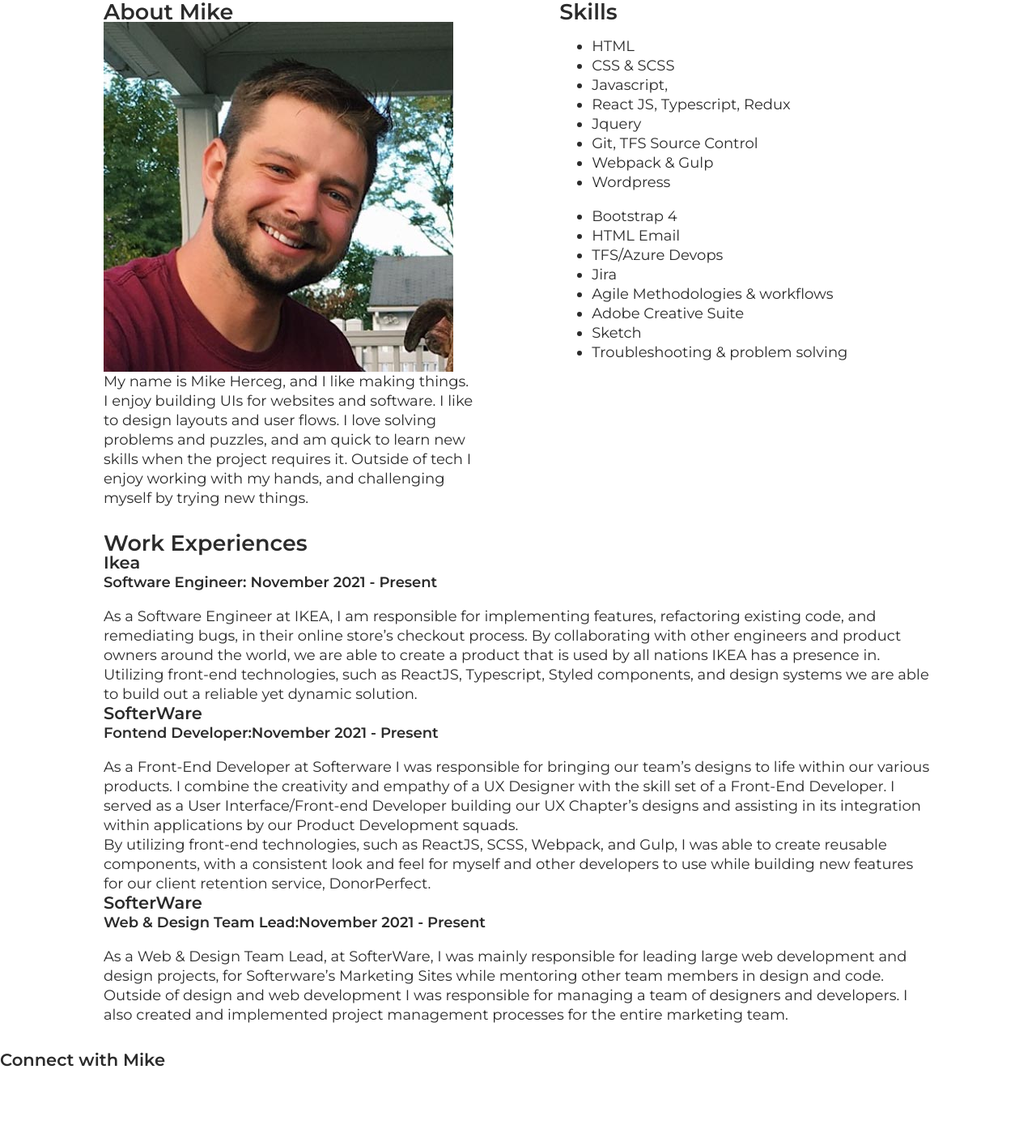
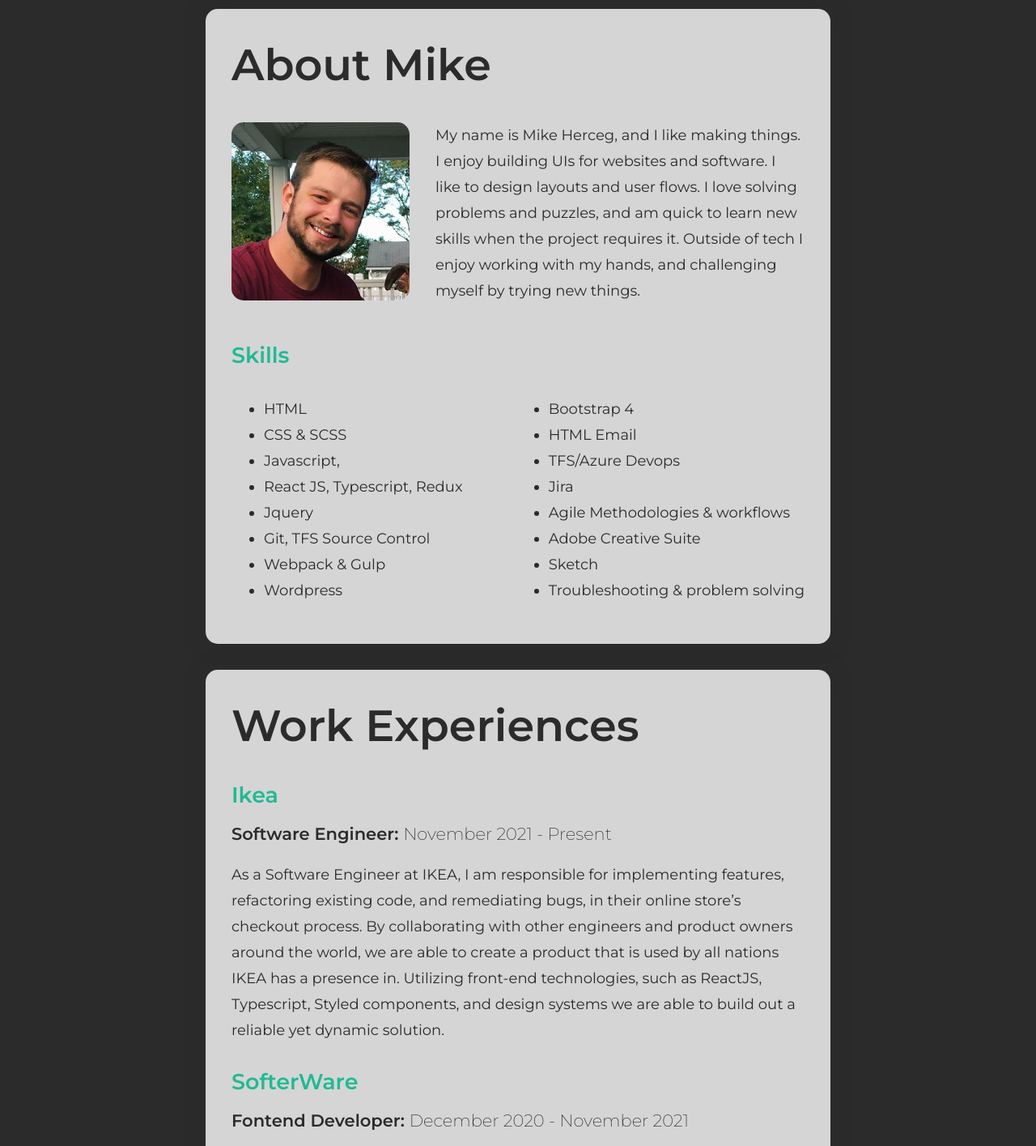
Before and after one commit to mikeHerceg/mikeHerceg.github.io, a plain HTML site: page index.html in a window 1280 px wide. Shown: the part 116-1531 px from the top of the page at 81% size. Before the commit the page ends 1462 px from the top, so only its background shows below. Drawn offline with Linux system fonts and the light colour scheme.

Commit message:
adding content. styling

```diff
--- a/index.html
+++ b/index.html
@@ -4,14 +4,14 @@
     <meta charset="UTF-8">
     <meta name="viewport" content="width=device-width, initial-scale=1.0">
     <meta http-equiv="X-UA-Compatible" content="ie=edge">
-    <title>HTML 5 Boilerplate</title>
-    <link rel="stylesheet" href="./styles/reset.css">
-    <link rel="stylesheet" href="./styles/variables.css">
-    <link rel="stylesheet" href="./styles/index.css">
+    <title>Mike Herceg: a developer</title>
     <link rel="stylesheet" href="https://cdnjs.cloudflare.com/ajax/libs/font-awesome/6.0.0-beta3/css/all.min.css">
     <link rel="preconnect" href="https://fonts.googleapis.com">
     <link rel="preconnect" href="https://fonts.gstatic.com" crossorigin>
     <link href="https://fonts.googleapis.com/css2?family=Montserrat:ital,wght@0,200;0,400;0,600;1,200;1,400;1,600&display=swap" rel="stylesheet">
+    <link rel="stylesheet" href="./styles/reset.css">
+    <link rel="stylesheet" href="./styles/variables.css">
+    <link rel="stylesheet" href="./styles/index.css">
     <script defer type="" src="./scripts/index.js"></script>
   </head>
   <body>
@@ -29,14 +29,14 @@
     </header>
     <main>
       <section id="about">
-        <div>
-        <h1>About Mike</h1>
-        <img src="./assets/head_shot.jpg" alt="image of mike" aria-hidden="true"/>
-        <p>My name is Mike Herceg, and I like making things. I enjoy building UIs for websites and software. I like to design layouts and user flows. I love solving problems and puzzles,  and am quick to learn new skills when the project requires it. Outside of tech I enjoy working with my hands, and challenging myself by trying new things.</p>
-      </div>
-      <div>
+        <div class="box">
+          <h1>About Mike</h1>
+          <div class="spaced-flex">
+            <img src="./assets/head_shot.jpg" alt="image of mike" aria-hidden="true" class="rounded-border"/>
+            <p>My name is Mike Herceg, and I like making things. I enjoy building UIs for websites and software. I like to design layouts and user flows. I love solving problems and puzzles,  and am quick to learn new skills when the project requires it. Outside of tech I enjoy working with my hands, and challenging myself by trying new things.</p>
+          </div>
         <h2>Skills</h2>
-        <div>
+        <div class="spaced-flex">
           <ul>
             <li>HTML</li>
             <li>CSS & SCSS</li>
@@ -59,12 +59,12 @@
           </ul>
         </div>
       </section>
-      <section id="experiences">
+      <section id="experiences" class="box">
         <h1>Work Experiences</h1>
         <article>
           <header>
-            <h3>Ikea</h3>
-            <h4>Software Engineer: November 2021 - Present</h4>
+            <h2>Ikea</h2>
+            <h3>Software Engineer: <span class="light-text"> November 2021 - Present</span></h3>
           </header>
           <div>
               <p>As a Software Engineer at IKEA, I am responsible for implementing features, refactoring existing code, and remediating bugs, in their online store’s checkout process. By collaborating with other engineers and product owners around the world, we are able to create a product that is used by all nations IKEA has a presence in. Utilizing front-end technologies, such as ReactJS, Typescript, Styled components, and design systems we are able to build out a reliable yet dynamic solution.</p>
@@ -72,22 +72,20 @@
         </article>
         <article>
           <header>
-            <h3>SofterWare</h3>
-            <h4>Fontend Developer:November 2021 - Present</h4>
+            <h2>SofterWare</h2>
+            <h3>Fontend Developer: <span class="light-text">December 2020 - November 2021</span></h3>
           </header>
           <div>
             <p>As a Front-End Developer at Softerware I was responsible for bringing our team’s designs to life within our various products. I combine the creativity and empathy of a UX Designer with the skill set of a Front-End Developer. I served as a User Interface/Front-end Developer building our UX Chapter’s designs and assisting in its integration within applications by our Product Development squads. </p>
             <p>By utilizing front-end technologies, such as ReactJS, SCSS, Webpack, and Gulp, I was able to create reusable components, with a consistent look and feel for myself and other developers to use while building new features for our client retention service, DonorPerfect.</p>
           </div>
-        </article>
-        <article>
           <header>
-            <h3>SofterWare</h3>
-            <h4>Web & Design Team Lead:November 2021 - Present</h4>
+            <h3>Web & Design Team Lead: <span class="light-text">January 2019 - December 2020</span></h3>
           </header>
           <div>
               <p>As a Web & Design Team Lead, at SofterWare, I was mainly responsible for leading large web development and design projects, for Softerware’s Marketing Sites while mentoring other team members in design and code. Outside of design and web development I was responsible for managing a team of designers and developers. I also created and implemented project management processes for the entire marketing team.</p>
           </div>
+          <h3>Senior Web & Graphic Designer <span class="light-text">January 2018 - January 2019</span></h3>
         </article>
         </div>
       </section>
--- a/scripts/index.js
+++ b/scripts/index.js
@@ -4,7 +4,12 @@ const adjustBodyForNav = () => {
     const headerHeight =  document.querySelector('.sticky-header').clientHeight;
     const main = document.getElementsByTagName('main')[0];
     main.style.marginTop = (headerHeight + 32) +'px';
-    console.log(main)
+}
+
+const smoothScroll = (e) => {
+    e.preventDefualt()
+
+//todo
 }
 
 adjustBodyForNav()
--- a/styles/index.css
+++ b/styles/index.css
@@ -1,8 +1,9 @@
 body{
-    color:#2b2b2b;
+    color:var(--black);
+    background:var(--black);
     font-family: 'Montserrat', 'Arial', sans-serif;
     font-size: 18px;
-    line-height: 24px;
+    line-height: 32px;
     font-weight:400;
 }
 .light-text{
@@ -55,22 +56,45 @@ a:hover::before{
 h1,h2,h3, h4{
     width:100%;
 }
+h1{
+    font-size: 3em;
+    line-height: 1.4em;
+    margin-bottom: var(--spacer-large);
+}
+h2{
+    margin-top:var(--spacer-large);
+    color:var(--primary);
+    margin-bottom:var(--spacer);
+}
+p{
+    margin-bottom: var(--spacer);
+}
 main{
-    max-width: 1200px;
+    max-width: 900px;
     width:90%;
     padding:0 5%;
-    margin:calc(var(--spacer) * 2) auto;
+    margin:var(--spacer-large) auto;
 }
-section{
-    margin:calc(var(--spacer) * 2) auto;
+/**** reusable ***/
+.spaced-flex{
     display: flex;
-    flex-wrap: wrap;
-    justify-content: space-between
-}
-section > div{
-    width: 45%;
+    justify-content: space-between;
+    align-items:flex-start
 }
 
+.rounded-border{
+    border-radius:15px;
+}
+.shadow{
+    box-shadow: 0px 0px 21px 1px var(--primary);
+}
+.box{
+    box-shadow: 0px 0px 21px 1px var(--black);
+    padding:var(--spacer-large);
+    border-radius:15px;
+    background:rgba(255,255,255,.8);
+    margin-bottom:var(--spacer-large);
+}
 /**** header *******/
 body > header{
     background:var(--primary);
@@ -95,8 +119,20 @@ body > header > nav ul{
 body > header > nav ul li:not(:last-of-type){
     margin-right:var(--spacer);
 }
-/**** intro *******/
 /**** about *******/
+#about img{
+    max-width: 220px;
+    margin-right: var(--spacer-large);
+}
 /**** experience *******/
-/**** contact *******/
+
 /**** footer *******/
+footer{
+    background: var(--primary);
+    text-align: center;
+    color:white;
+    padding:var(--spacer);
+}
+footer  a:nth-last-of-type(even){
+    margin:0 var(--spacer);
+}
--- a/styles/variables.css
+++ b/styles/variables.css
@@ -1,4 +1,6 @@
 *{/* variables for site */
     --spacer:16px;
+    --spacer-large:calc(var(--spacer) * 2);
     --primary:#20ba93;
+    --black:#2b2b2b;
 }
```
